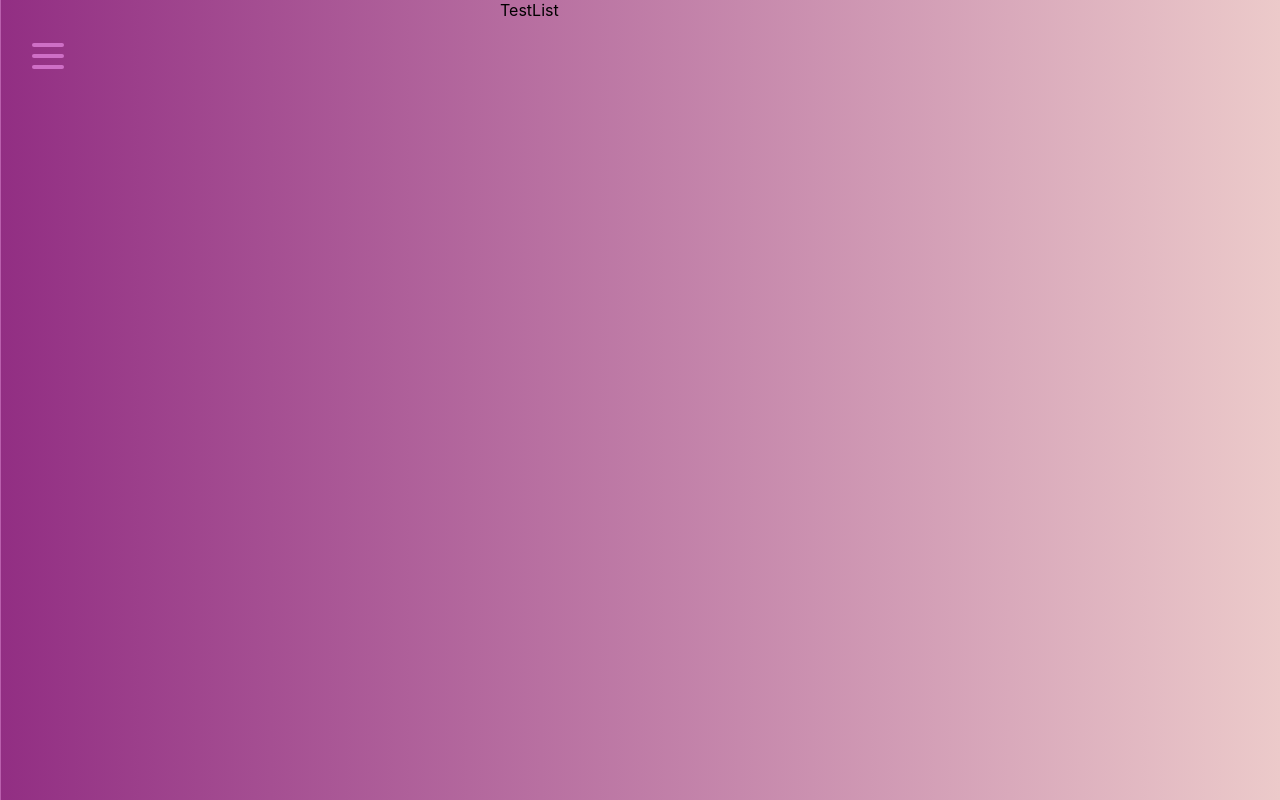
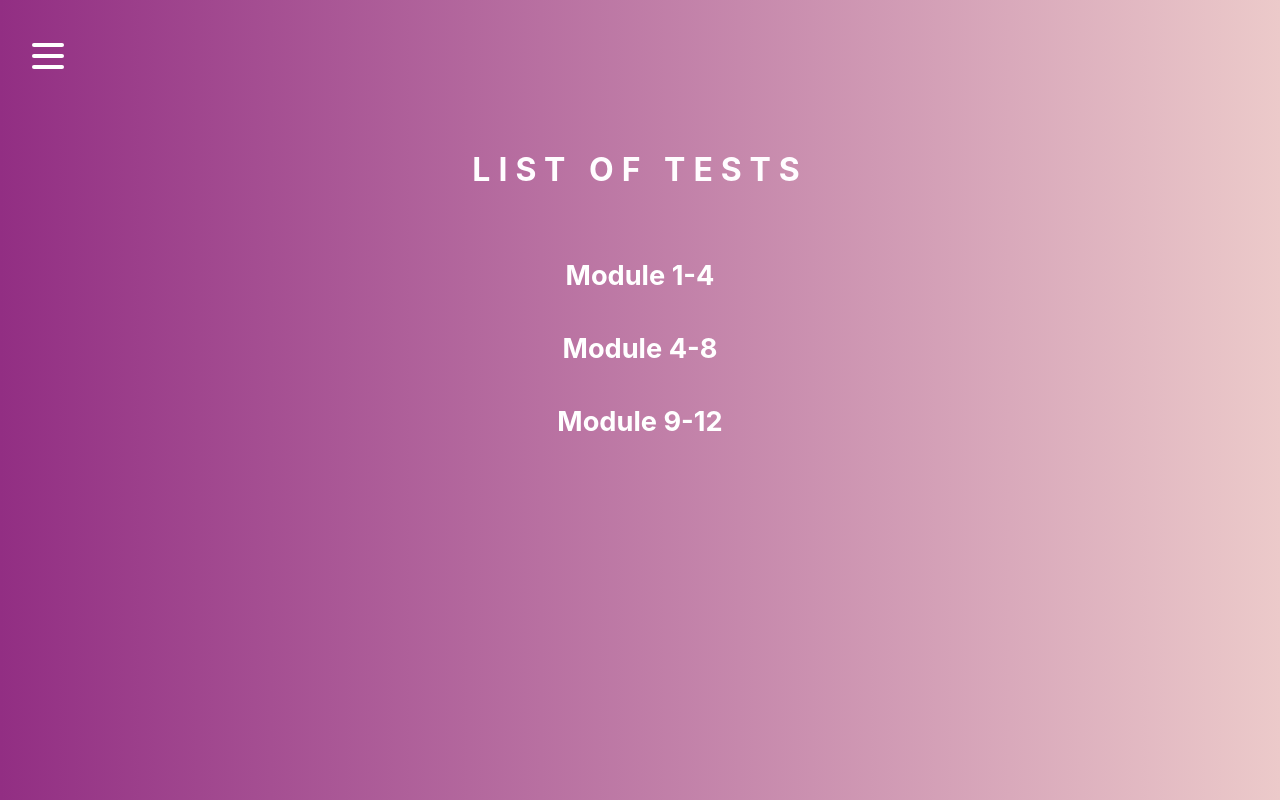
Before and after one commit to ElenaYakubovskaya/tests_EngIT, a React app: page /list in a window 1280 px wide. Built offline with nearby package versions, Linux system fonts and the light colour scheme.

Commit message:
added list of tests component

```diff
--- a/src/components/Navigation/Burger.jsx
+++ b/src/components/Navigation/Burger.jsx
@@ -23,7 +23,7 @@ const StyledBurger = styled.button`
   div {
     width: 2rem;
     height: 0.25rem;
-    background: ${({ open }) => (open ? '#ffffff' : '#ce6fc6')};
+    background: ${({ open }) => (open ? '#71085e' : '#ffffff')};
     border-radius: 10px;
     transition: all 0.3s linear;
     position: relative;
--- a/src/components/Navigation/Menu.jsx
+++ b/src/components/Navigation/Menu.jsx
@@ -7,7 +7,7 @@ const StyledMenu = styled.nav`
   display: flex;
   flex-direction: column;
   justify-content: center;
-  background: #feb8fa;
+  background: #f4c1e8;
   transform: ${({ open }) => (open ? 'translateX(0)' : 'translateX(-100%)')};
   height: 100vh;
   text-align: left;
@@ -17,29 +17,51 @@ const StyledMenu = styled.nav`
   left: 0;
   transition: transform 0.3s ease-in-out;
 
-  a {
-    font-size: 2rem;
+  p {
+    padding: 25px 50px;
     text-transform: uppercase;
-    padding: 2rem 0;
+    text-decoration: none;
+    color: #ffffff;
     font-weight: bold;
-    letter-spacing: 0.5rem;
-    color: #71085e;
-    text-decoration: none;
-    transition: color 0.3s linear;
-
+    font-size: 1.7rem;
     &:hover {
-      color: #ffffff;
+      color: #6a016a;
+      text-decoration: underline;
     }
   }
 `;
 
-const Menu = ({ open }) => {
+const Menu = ({ open, setOpen }) => {
   return (
     <StyledMenu open={open}>
-      <Link to={'/list'}>Test List</Link>
-      <Link to={'auth'}>Sign in</Link>
-      <Link to={'creator'}>Test creator</Link>
-      <Link to={'test:id'}>Module 1-4</Link>
+      <Link
+        style={{ textDecoration: 'none' }}
+        onClick={() => setOpen(!open)}
+        to={'/list'}
+      >
+        <p>Test List</p>
+      </Link>
+      <Link
+        style={{ textDecoration: 'none' }}
+        onClick={() => setOpen(!open)}
+        to={'auth'}
+      >
+        <p>Sign in</p>
+      </Link>
+      <Link
+        style={{ textDecoration: 'none' }}
+        onClick={() => setOpen(!open)}
+        to={'creator'}
+      >
+        <p>Test creator</p>
+      </Link>
+      <Link
+        style={{ textDecoration: 'none' }}
+        onClick={() => setOpen(!open)}
+        to={'/1-4'}
+      >
+        <p>Module 1-4</p>
+      </Link>
     </StyledMenu>
   );
 };
--- a/src/components/RootRouter/RootRouter.jsx
+++ b/src/components/RootRouter/RootRouter.jsx
@@ -12,10 +12,14 @@ const RootRouter = () => {
     <Routes>
       <Route path="/" element={<Layout />}>
         <Route path="/list" element={<TestList />} />
-        <Route path="/test:id/finished" element={<FinishedModuleTest />} />
+        <Route
+          path="/test:id/finished"
+          exact
+          element={<FinishedModuleTest />}
+        />
 
         <Route path="/auth" element={<Auth />} />
-        <Route path="/test:id" element={<ModuleTest />} />
+        <Route path="/1-4" element={<ModuleTest />} />
         <Route path="/creator" element={<TestCreator />} />
       </Route>
     </Routes>
--- a/src/containers/ModuleTest/ModuleTest.jsx
+++ b/src/containers/ModuleTest/ModuleTest.jsx
@@ -299,6 +299,10 @@ class ModuleTest extends Component {
     });
   };
 
+  componentDidMount() {
+    console.log(',jhf');
+  }
+
   render() {
     return (
       <StyledModuleTest>
--- a/src/containers/TestList/TestList.jsx
+++ b/src/containers/TestList/TestList.jsx
@@ -1,12 +1,66 @@
 import React, { Component } from 'react';
 import styled from 'styled-components';
+import { Link } from 'react-router-dom';
 
 const StyleTestList = styled.div`
-  margin-left: 500px;
+  display: flex;
+  align-items: center;
+  flex-direction: column;
+  padding: 20px;
+  flex-grow: 1;
+  width: 100%;
+
+  p {
+    margin-bottom: 50px;
+    padding-top: 130px;
+    text-transform: uppercase;
+    font-size: 2rem;
+    color: #fffdff;
+    text-decoration: none;
+    font-weight: bold;
+    letter-spacing: 0.5rem;
+  }
+
+  ul {
+    list-style: none;
+    margin: 0;
+    padding: 0;
+  }
+
+  span {
+    text-decoration: none;
+    margin-top: 10px;
+    color: #ffffff;
+    font-weight: bold;
+    font-size: 1.7rem;
+    &:hover {
+      color: #6a016a;
+      text-decoration: underline;
+    }
+  }
 `;
+export default class TestList extends Component {
+  renderTests() {
+    return ['1-4', '4-8', '9-12'].map((test, index) => {
+      return (
+        <StyleTestList>
+          <li key={index}>
+            <Link style={{ textDecoration: 'none' }} exact to={'test_' + test}>
+              <span>Module {test}</span>
+            </Link>
+          </li>
+        </StyleTestList>
+      );
+    });
+  }
 
-export default class TestList extends Component {
   render() {
-    return <StyleTestList>TestList</StyleTestList>;
+    return (
+      <StyleTestList>
+        <p>List of tests</p>
+
+        <ul>{this.renderTests()}</ul>
+      </StyleTestList>
+    );
   }
 }
```
